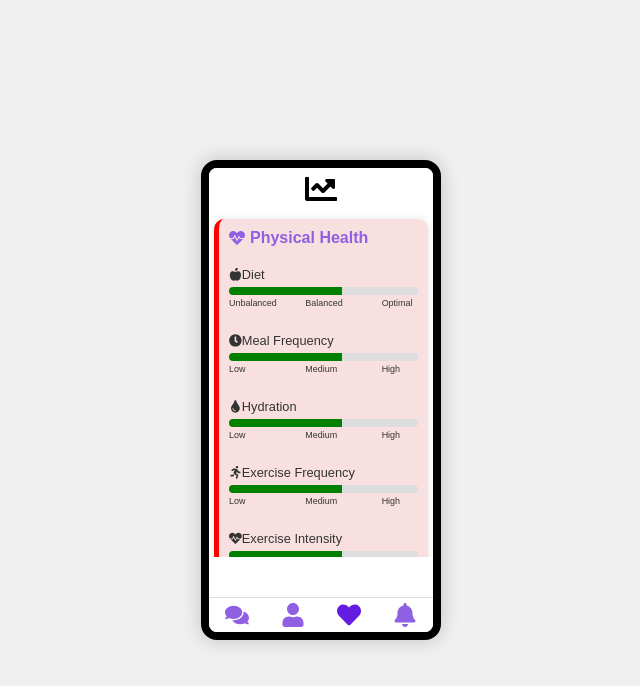
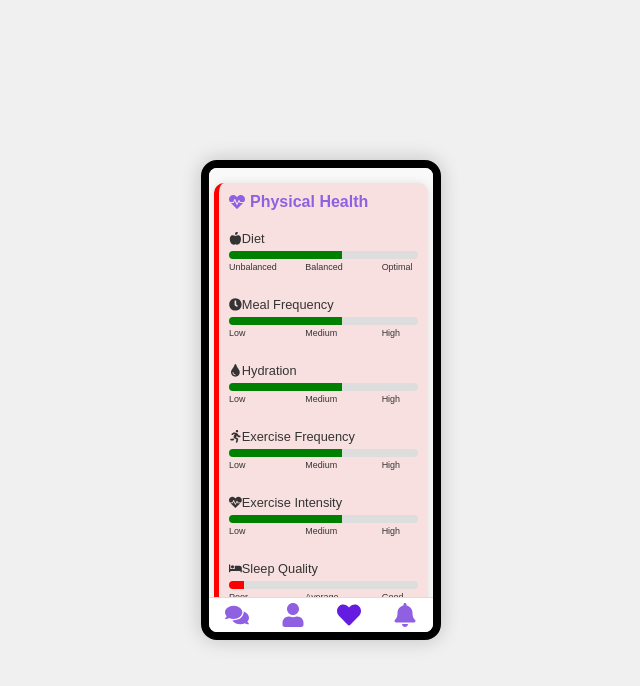
Before and after one commit to rawbeen248/healthyhab, a React (Create React App) app: page /lifestyle in a window 1280 px wide. Shown: the top 686 px of the page, without its empty margins (319-959 px from the left). Built offline with nearby package versions, Linux system fonts and the light colour scheme.

Commit message:
Modified lifestyle page

```diff
--- a/src/pages/Lifestyle.css
+++ b/src/pages/Lifestyle.css
@@ -4,13 +4,15 @@
     align-items: center;
     padding: 5px;
     background: #f9f9f9;
-    height: 100%;
+    height: 105%;
     box-sizing: border-box;
     overflow-y: auto;
     overflow-x: hidden;
     width: 100%;
     margin: 0;
-    margin-top:-80px;
+    margin-top:0px;
+    margin-bottom:0px;
+    padding-bottom: 0px;
     scrollbar-width: thin;
 }
 
--- a/src/pages/Lifestyle.js
+++ b/src/pages/Lifestyle.js
@@ -36,8 +36,6 @@
 
   return (
     <div className="lifestyle-data">
-      <div className="section data-analytics">
-        <FaChartLine className="data-analytics-icon" />
         <div className={`data-analytics-card ${getStatusClass(data.physical_health_life_style.diet.nutrition_balance)}`}>
           <h3><FaHeartbeat /> Physical Health</h3>
           <div className="data-item">
@@ -92,7 +90,6 @@
             {renderProgressBar(data.mental_health_life_style.emotional_wellbeing.depression_symptoms === 'None' ? 60 : 40)}
           </div>
         </div>
-      </div>
     </div>
   );
 };
```
